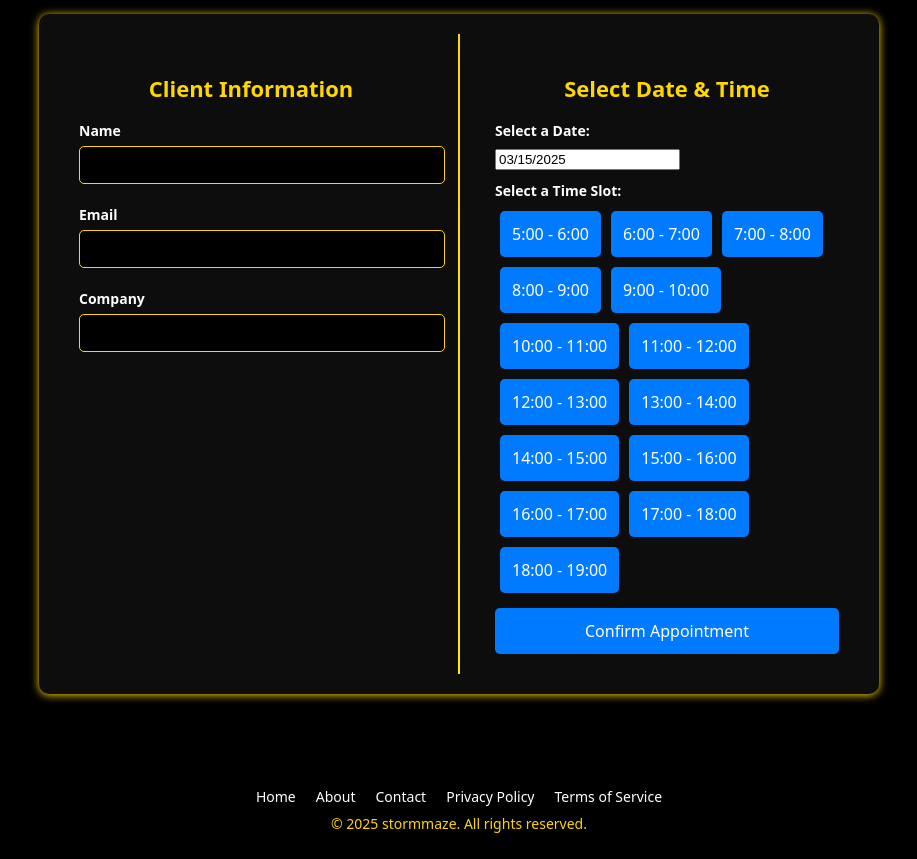
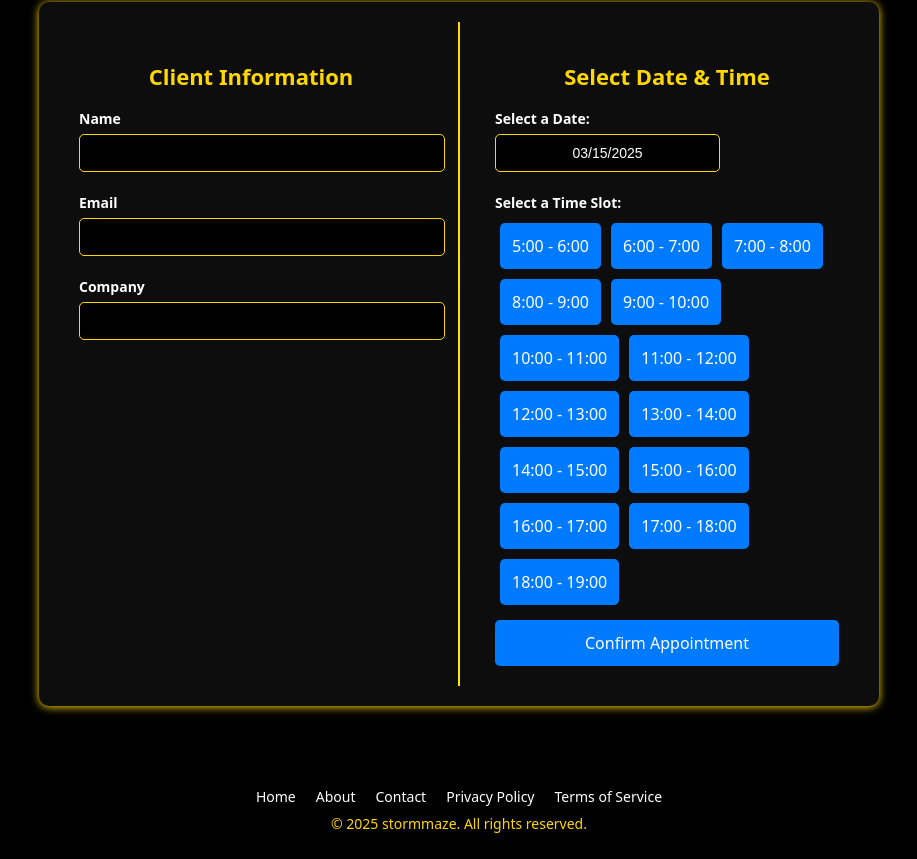
Before and after one commit to Nader-Hadjoudj/my-website, a React (Vite) app: page / in a window 1280 px wide. Shown: the part 846-1705 px from the top of the page, without its empty margins (181-1098 px from the left). Built offline with nearby package versions, Linux system fonts and the light colour scheme.

Commit message:
style edit

```diff
--- a/src/components/AppointmentBooking.jsx
+++ b/src/components/AppointmentBooking.jsx
@@ -74,6 +74,23 @@ const Input = styled.input`
   border-radius: 5px;
   font-size: 14px;
   margin-bottom: 10px;
+  &:focus {
+    outline: none;
+    border-color: #ffea00;
+  }
+`;
+
+const StyledDatePicker = styled(DatePicker)`
+  width: 100%;
+  padding: 10px;
+  border: 1px solid #ffd700;
+  background: black;
+  color: white;
+  border-radius: 5px;
+  font-size: 14px;
+  text-align: center;
+  margin-bottom: 10px;
+  cursor: pointer;
   &:focus {
     outline: none;
     border-color: #ffea00;
@@ -173,12 +190,11 @@ function AppointmentBooking() {
           <Title>Select Date & Time</Title>
 
           <Label>Select a Date:</Label>
-          <DatePicker
+          <StyledDatePicker
             selected={selectedDate}
             onChange={(date) => setSelectedDate(date)}
             minDate={new Date()}
             dateFormat="MM/dd/yyyy"
-            className="datepicker"
           />
 
           <Label>Select a Time Slot:</Label>
```
